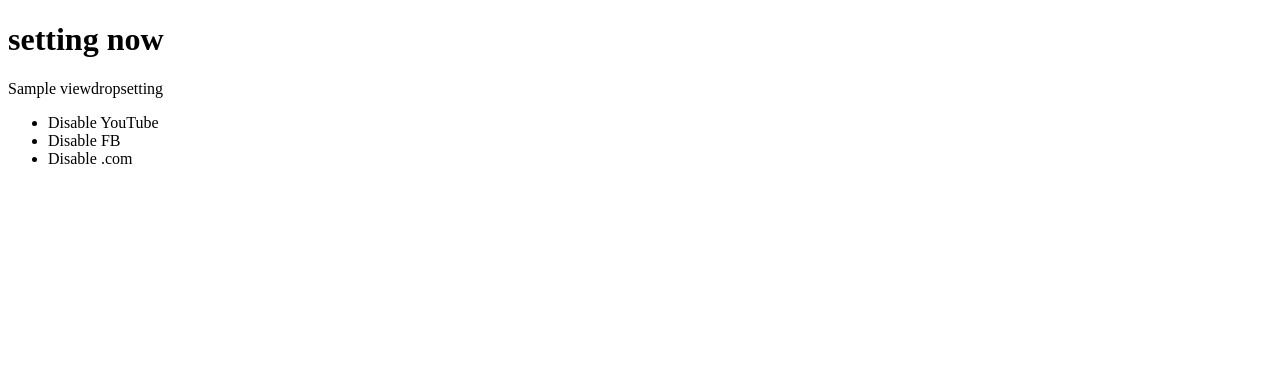
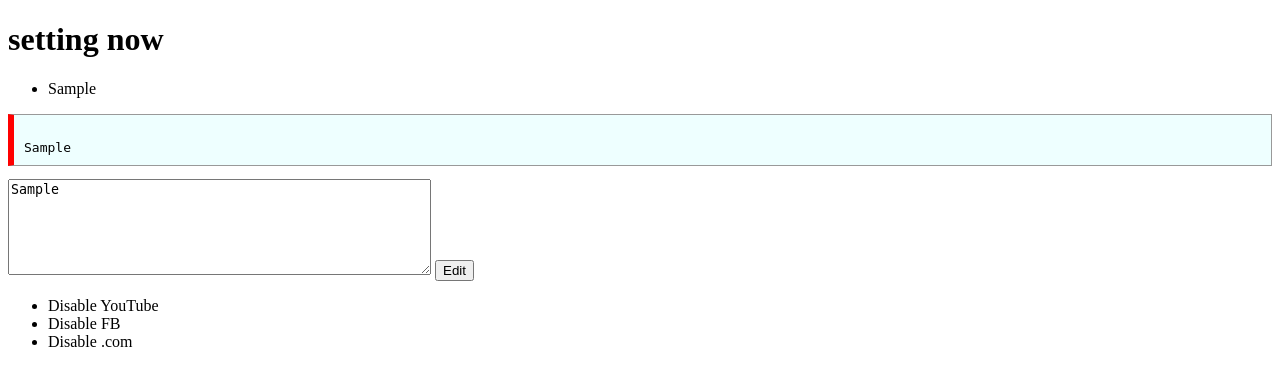
Before and after one commit to mingguey/passwww, a Python web app: template templates/index.html in a window 1280 px wide. Shown: the top 386 px of the page. Run offline with Jinja, Linux system fonts and the light colour scheme; the template is opened without the code that fills it: most values are stand-ins (such as "Sample title", 1, 10 or a date in 2020).

Commit message:
Add files via upload

```diff
--- a/templates/base.html
+++ b/templates/base.html
@@ -4,8 +4,19 @@
     <meta charset="utf-8">
     <meta name="viewport" content="width=device-width">
     <title>{% block title %}Proxy網頁過濾{% endblock title %}</title>
-  </head>
-  <body>
+    <style>
+    pre code {
+        font-family: monospace;
+        background-color: #eff;
+        border: 1px solid #999;
+        border-left: 6px solid red;
+        display: block;
+        padding: 10px;
+        }
+
+    </style>
+</head>
+<body>
     <h1>setting now</h1>
     <div>
        {% block content %}{% endblock content %}
@@ -15,5 +26,5 @@
       <li>Disable FB</li>
       <li>Disable .com</li>
     </ul>
-  </body>
+</body>
 </html>
--- a/templates/index.html
+++ b/templates/index.html
@@ -1,5 +1,16 @@
 {% extends "base.html" %}
 
 {% block content %}
-{{ viewdropsetting }}
+<ul>
+    {% for il in ils %}
+    <li {% if il[0] == '#' %} class="ensable"  {% endif %}>{{ il }} </li>
+    {% endfor %}
+</ul>
+<pre><code>
+{{ vs }}
+</code></pre>
+<form action="/edit" method="post">
+    <textarea cols="50" rows="6" name="dropset">{{ vs }}</textarea>
+    <input type="submit" value="Edit">
+</form>
 {% endblock content %}
```
